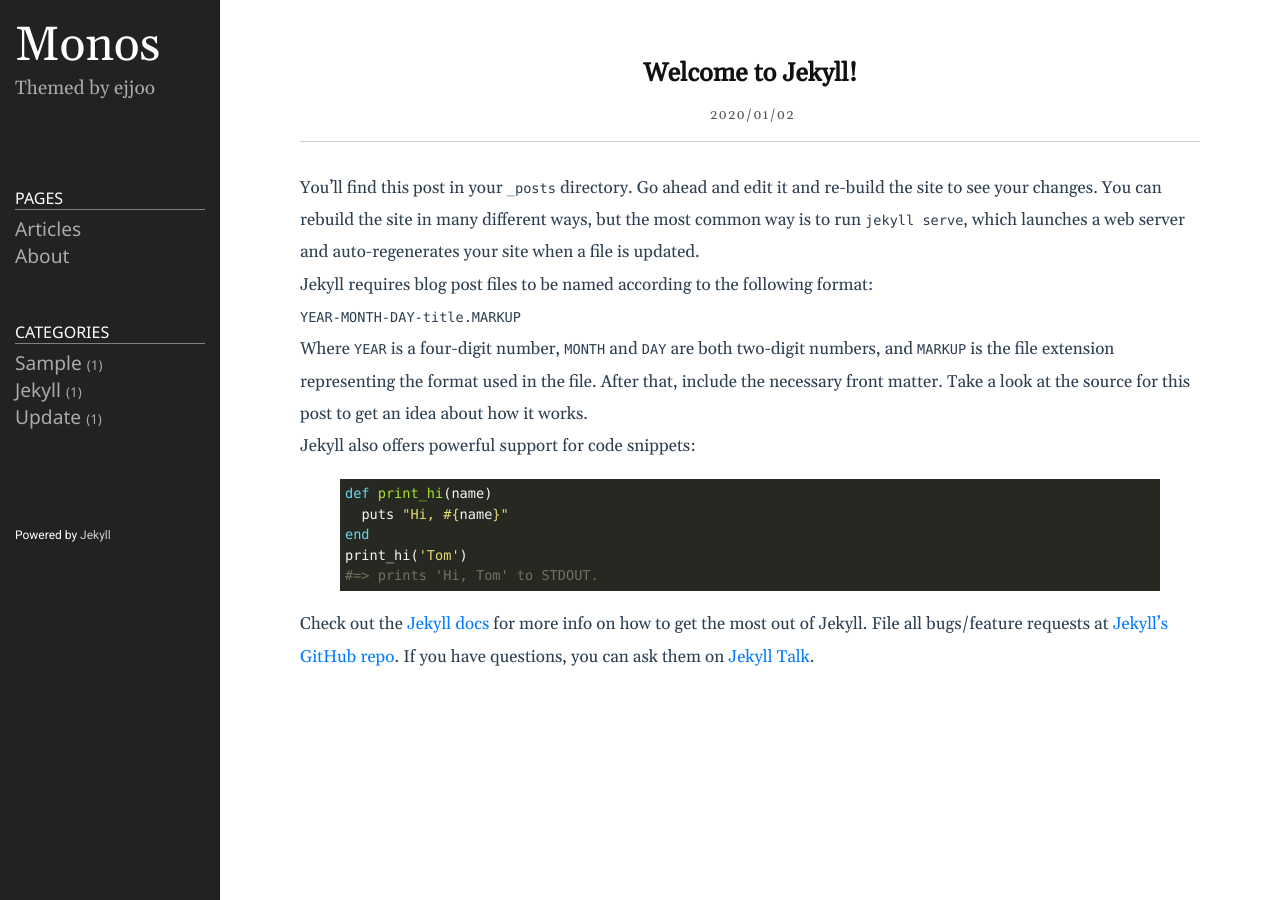
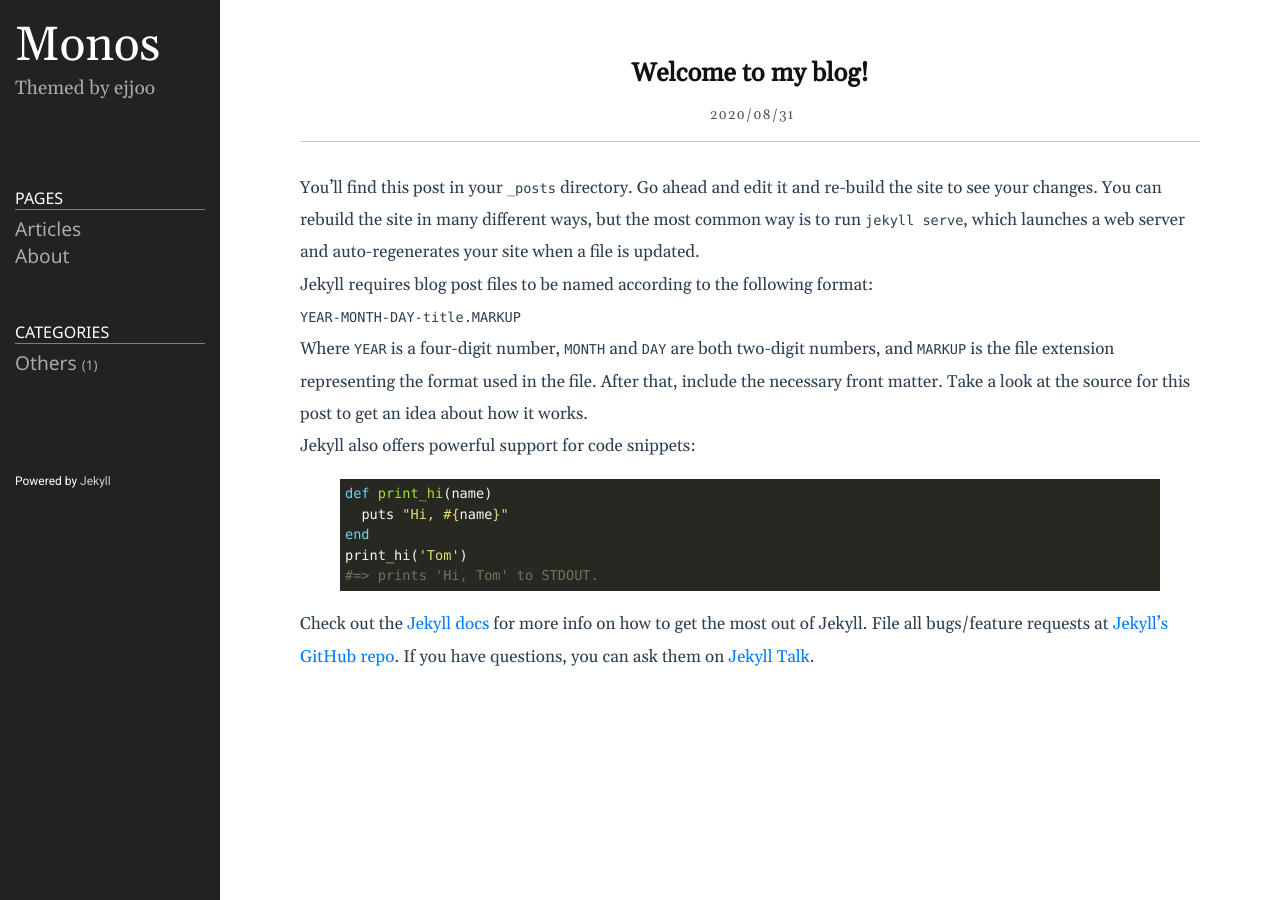
Before and after one commit to liuhuiCNN/liuhuiCNN.github.io, a Jekyll site: the page built from _posts/2020-08-31-welcome-to-jekyll.markdown, in a window 1280 px wide. Built offline with Jekyll 4.4.1, drawn with Linux system fonts in a browser that asks for light colours.

Commit message:
my blog OK

```diff
--- a/_posts/2020-01-02-welcome-to-jekyll.markdown
+++ b/_posts/2020-08-31-welcome-to-jekyll.markdown
@@ -1,8 +1,8 @@
 ---
 layout: post
-title:  "Welcome to Jekyll!"
-date:   2020-01-02 19:31:29 +0900
-categories: jekyll update
+title:  "Welcome to my blog!"
+date:   2020-08-31 22:21:00 +0800
+categories: others
 ---
 You’ll find this post in your `_posts` directory. Go ahead and edit it and re-build the site to see your changes. You can rebuild the site in many different ways, but the most common way is to run `jekyll serve`, which launches a web server and auto-regenerates your site when a file is updated.
 
```
Also changed, not shown: _posts/2020-01-02-post1.markdown (deleted, +0 -13 lines), 1 other file.
